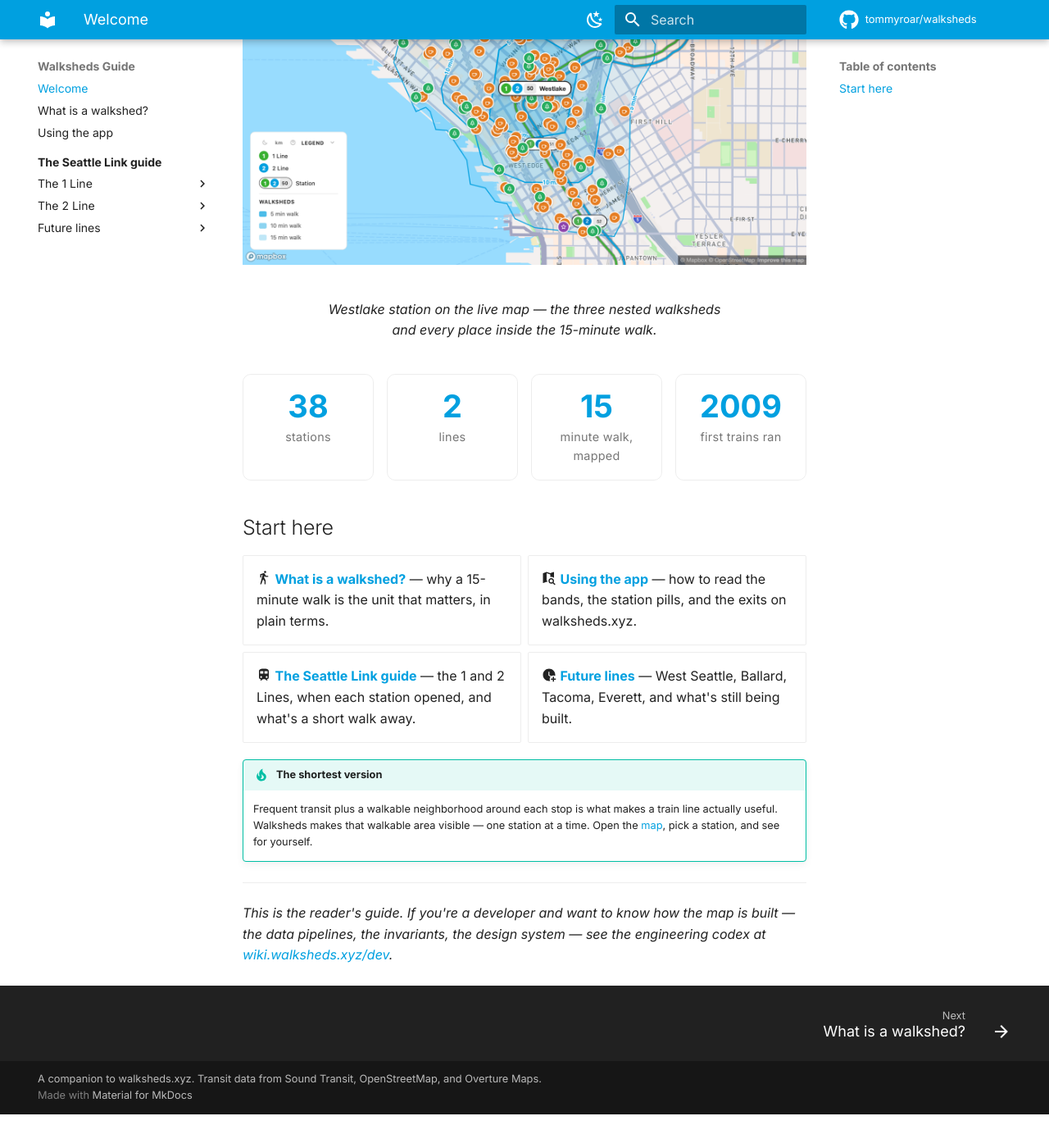
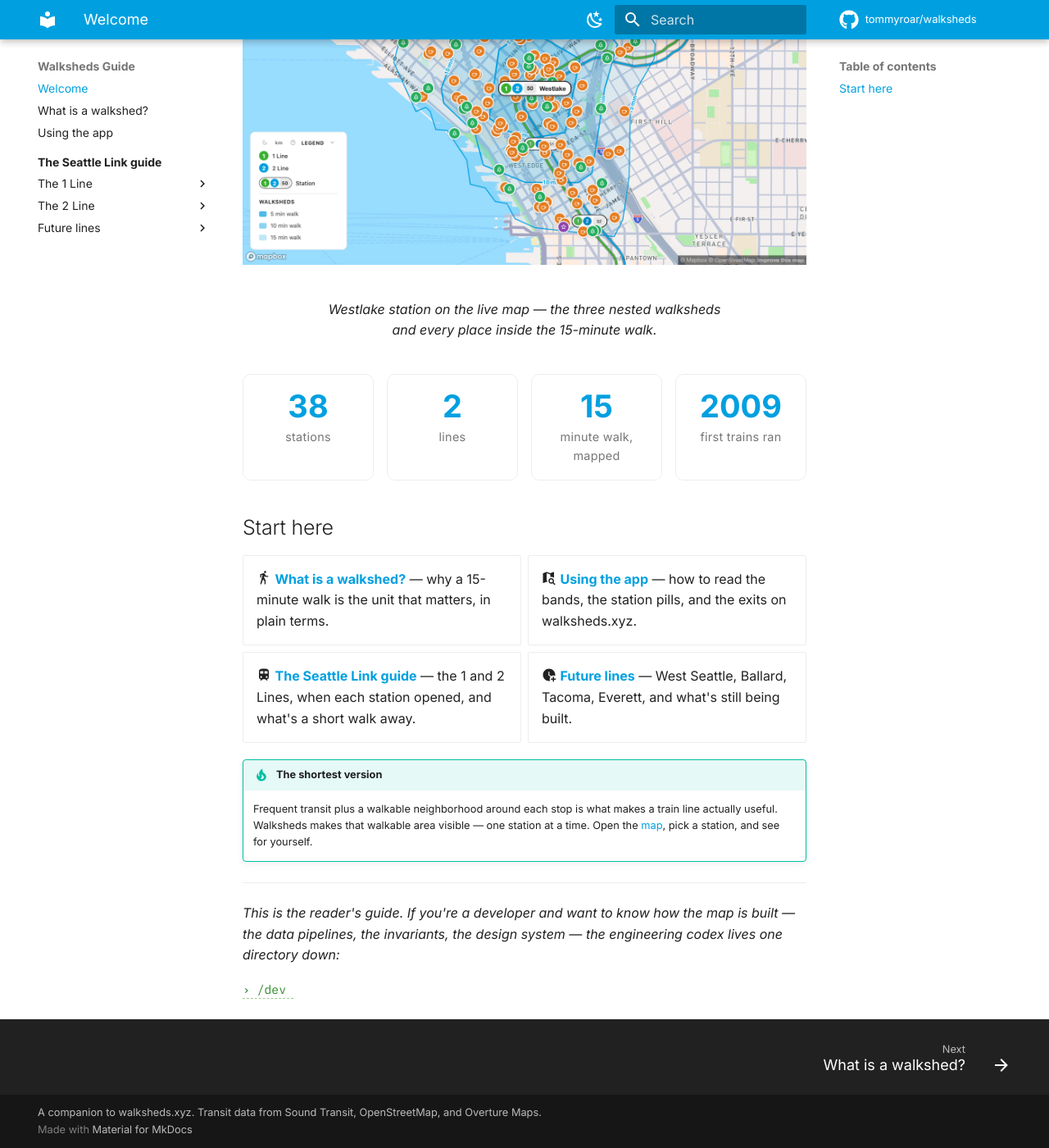
Before and after one commit to robogeosociety/walksheds-wiki, an MkDocs documentation site: the page built from docs/index.md, in a window 1280 px wide and 1400 px high, scrolled down 568 px. Shown: the whole window at 82% size. Built offline with MkDocs 1.6.1 and Material for MkDocs 9.7.7, drawn with Linux system fonts in a browser that asks for light colours; comment, search, counter and statistics services are not loaded; before the commit the page ends 1927 px from its top, so only the background shows below that.

Commit message:
Add monospaced /dev prompt link to the guide home page

```diff
--- a/docs/index.md
+++ b/docs/index.md
@@ -34,4 +34,6 @@ This guide explains what that means and why it matters, shows you how to read th
 
 ---
 
-*This is the reader's guide. If you're a developer and want to know how the map is built — the data pipelines, the invariants, the design system — see the engineering codex at [wiki.walksheds.xyz/dev](https://wiki.walksheds.xyz/dev/).*
+*This is the reader's guide. If you're a developer and want to know how the map is built — the data pipelines, the invariants, the design system — the engineering codex lives one directory down:*
+
+<a class="inline-dev" href="https://wiki.walksheds.xyz/dev/">&rsaquo;&nbsp;/dev<span class="cur">_</span></a>
--- a/docs/stylesheets/extra.css
+++ b/docs/stylesheets/extra.css
@@ -100,3 +100,20 @@
 
 /* Station tables read better tightened. */
 .md-typeset table:not([class]) { font-size: 0.78rem; }
+
+/* The /dev codex link — a small monospaced terminal prompt (the codex is green). */
+.md-typeset a.inline-dev {
+  font-family: var(--md-code-font-family, monospace);
+  font-size: 0.92em;
+  color: #2a8a24;
+  text-decoration: none;
+  border-bottom: 1px dashed #9ecb8f;
+  padding-bottom: 1px;
+}
+.md-typeset a.inline-dev:hover { border-bottom-style: solid; }
+[data-md-color-scheme="slate"] .md-typeset a.inline-dev {
+  color: #5cc457;
+  border-bottom-color: rgba(92, 196, 87, 0.5);
+}
+.inline-dev .cur { animation: dev-blink 1.1s step-end infinite; }
+@keyframes dev-blink { 50% { opacity: 0; } }
```
